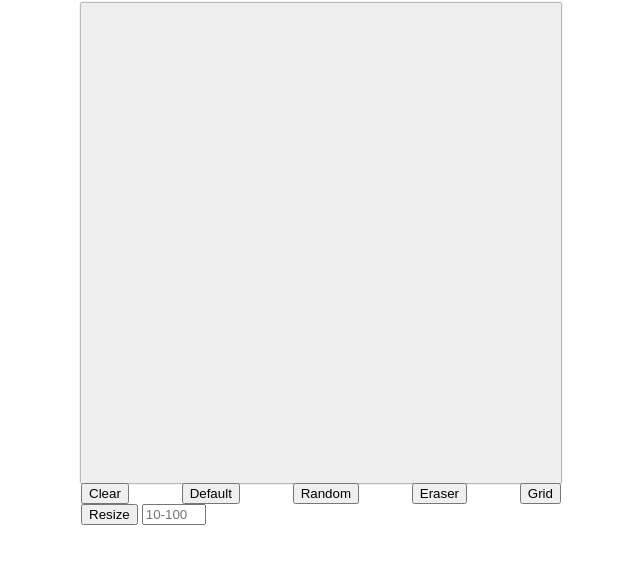
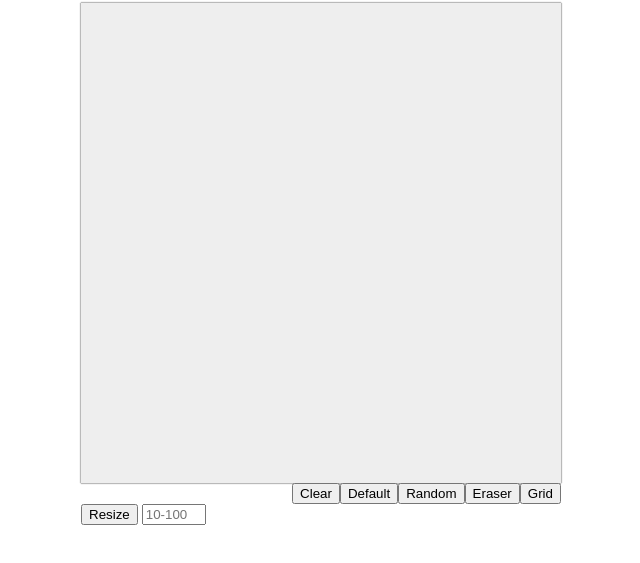
Before and after one commit to A10-warthog/etch-a-sketch, a plain HTML site: page index.html in a window 1280 px wide. Shown: the part 77-640 px from the top of the page, without its empty margins (319-959 px from the left). Drawn offline with Linux system fonts and the light colour scheme.

Commit message:
Add flex property to buttons of button_btn

```diff
--- a/styles.css
+++ b/styles.css
@@ -47,6 +47,5 @@
 
 .button_btn--flex {
     display: flex;
-    justify-content: space-between;
-    align-items: center;
+    justify-content: flex-end;
 }
```
